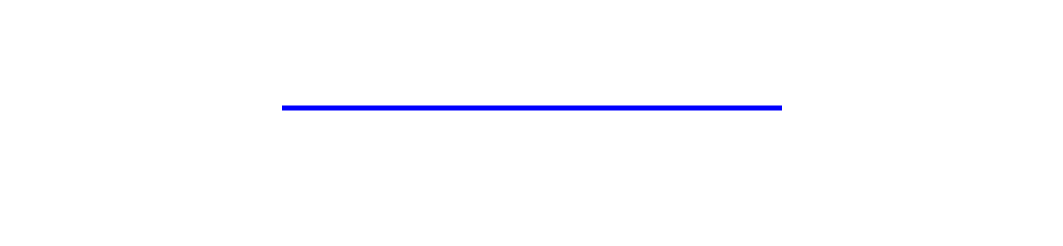
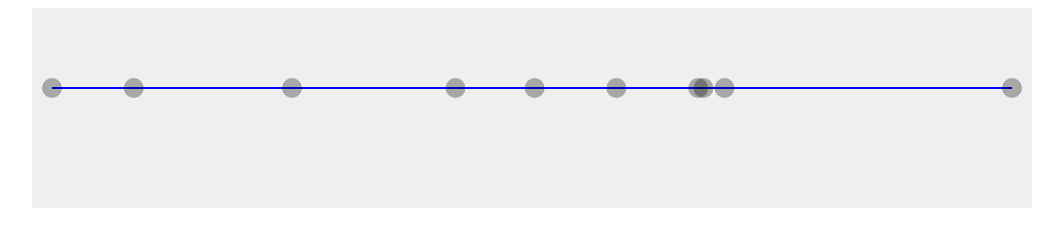
Before and after one commit to garyditsch/d3_milestone_demo, a plain HTML site: page index.html in a window 1280 px wide. Shown: the whole page, without its empty margins (108-1171 px from the left). Drawn offline with nearby package versions, Linux system fonts and the light colour scheme.

Commit message:
added the circles

```diff
--- a/index.html
+++ b/index.html
@@ -8,7 +8,7 @@
     <title>Milestone Example</title>
 </head>
 <body>
-    <svg id="milestone" style="margin: 0 auto; display: block; width: 500; height: 200;"></svg>
+    <svg id="milestone" style="margin: 0 auto; display: block; width: 1000; height: 200; background: #efefef;"></svg>
     <script src="milestone.js"></script>
 </body>
 </html>
--- a/milestone.js
+++ b/milestone.js
@@ -1,25 +1,31 @@
 
 const data = [
-    { date: '7/1/2021', value: 10 },
-    { date: '7/2/2021', value: 8 },
+    { date: '1/1/2021', value: 16 },
+    { date: '2/1/2021', value: 10 },
+    { date: '9/13/2021', value: 16 },
+    { date: '4/2/2021', value: 8 },
+    { date: '6/3/2021', value: 6 },
     { date: '7/3/2021', value: 6 },
-    { date: '7/4/2021', value: 14 },
-    { date: '7/6/2021', value: 16 },
-    { date: '7/7/2021', value: 16 },
-    { date: '7/8/2021', value: 14 },
-    { date: '8/6/2021', value: 16 },
-    { date: '9/7/2021', value: 16 }
+    { date: '8/3/2021', value: 6 },
+    { date: '9/3/2021', value: 6 },
+    { date: '9/5/2021', value: 6 },
+    { date: '12/31/2021', value: 6 }
 ]
 
-const width = '100%'
+const margin = { 'left': 20, 'right': 20}
+const width = 1000 - margin.left - margin.right
 const timeline = d3.select('#milestone')
 
-const maxDate = new Date(d3.max(data.map(d => d.date)))
-const minDate = new Date(d3.min(data.map(d => d.date)))
+const maxDate = d3.max(((data.map(d => new Date(d.date)))))
+const minDate = d3.min(((data.map(d => new Date(d.date)))))
+
+console.log(data.map(d => new Date(d.date)))
+console.log(minDate)
+console.log(maxDate)
 
 let x = d3.scaleLinear()
     .domain([minDate, maxDate])
-    .range([0, width]);
+    .range([0, width])
 
 // let y = d3.scaleLinear()
 //     .range([height, 0]);
@@ -30,10 +36,24 @@ let x = d3.scaleLinear()
 console.log(minDate.getTime(), maxDate.getTime())
 
 timeline
-    .append("line")
-    .attr('stroke', 'blue')
-    .attr('stroke-width', '5')
-    .attr('x1', x(minDate))
-    .attr('x2', x(maxDate))
-    .attr('y1', 100)
-    .attr('y2', 100)
+    .append("g")
+        .append("line")
+        .attr('stroke', 'blue')
+        .attr('stroke-width', '2')
+        .attr('x1', x(minDate) + margin.left)
+        .attr('x2', x(maxDate) + margin.left)
+        .attr('y1', 80)
+        .attr('y2', 80)
+
+timeline
+    .append("g")
+    .selectAll("circle")
+    .data(data)
+    .enter()
+    .append("circle")
+    .attr('width', 5)
+    .attr('height', 20)
+    .attr('cx', (d,i) => x(new Date(d.date).getTime()) + margin.left)
+    .attr('cy', 80)
+    .attr('r', 10)
+    .style('opacity', 0.3)
```
